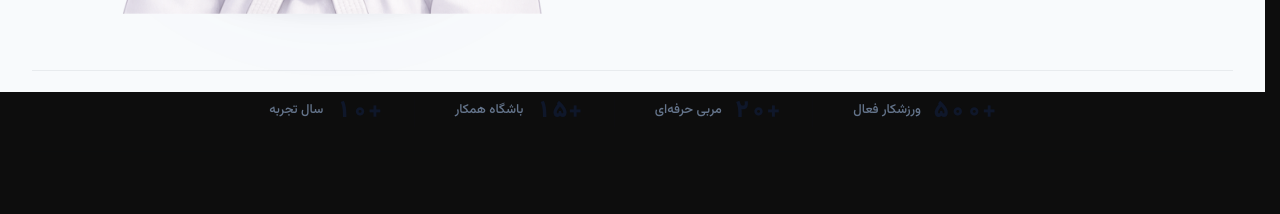
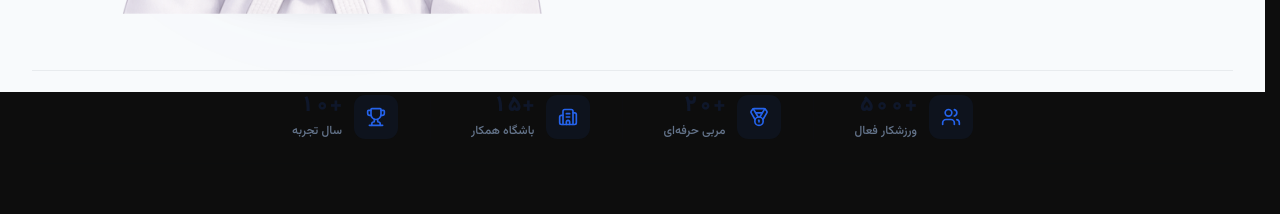
Before and after one commit to MostafaMemari/taekyar-web, a Next.js app: page / in a window 1280 px wide. Shown: the part 708-922 px from the top of the page. Built offline with nearby package versions, Linux system fonts and the light colour scheme; no server answers; the database is empty.

Commit message:
feat: update TrustBar component to include icons and improve layout

```diff
--- a/components/home/hero/phone-mockup.tsx
+++ b/components/home/hero/phone-mockup.tsx
@@ -7,13 +7,11 @@ import { AppScreen } from "./app-screen";
 export function PhoneMockup() {
   return (
     <div aria-hidden="true" className="relative mx-auto w-fit">
-      <div className="absolute -inset-10 -z-10 rounded-full bg-[radial-gradient(circle_at_50%_38%,rgba(224,40,46,0.14),rgba(224,40,46,0)_65%)] sm:-inset-16" />
-
       <span className="absolute -end-14 top-1/2 hidden -translate-y-1/2 select-none font-black text-3xl tracking-[0.4em] text-foreground/[0.05] [writing-mode:vertical-rl] xl:block">
         태권도
       </span>
 
-      <div className="relative w-[264px] rounded-[2.6rem] bg-[#16161a] p-[10px] shadow-2xl shadow-black/25 ring-1 ring-black/30 sm:w-[290px]">
+      <div className="relative w-[218px] rounded-[2.6rem] bg-[#16161a] p-[10px] shadow-2xl shadow-black/25 ring-1 ring-black/30 sm:w-[248px] lg:w-[264px]">
         <AppScreen belts={BELT_COLORS} />
       </div>
 
--- a/components/home/trust/trust-bar.tsx
+++ b/components/home/trust/trust-bar.tsx
@@ -6,21 +6,26 @@ export function TrustBar() {
   return (
     <Section containerClassName="py-2">
       <Reveal>
-        <dl className="flex flex-wrap items-center justify-center gap-x-4 gap-y-4 border-y border-border/50 py-6 sm:gap-x-2">
-          {TRUST_STATS.map(({ value, label }) => (
-            <div
+        <ul className="flex flex-wrap items-center justify-center gap-x-4 gap-y-5 border-y border-border/50 py-6 sm:gap-x-2">
+          {TRUST_STATS.map(({ value, label, Icon }) => (
+            <li
               key={label}
-              className="flex items-center gap-3 px-4 text-center sm:px-8 sm:[&:not(:first-child)]:border-s sm:[&:not(:first-child)]:border-border/50"
+              className="group flex items-center gap-3 px-4 sm:px-8 sm:[&:not(:first-child)]:border-s sm:[&:not(:first-child)]:border-border/50"
             >
-              <dt className="order-1 text-[13px] font-medium text-muted-foreground">
-                {label}
-              </dt>
-              <dd className="text-2xl font-black tabular-nums text-foreground">
-                {value}
-              </dd>
-            </div>
+              <span className="flex size-11 shrink-0 items-center justify-center rounded-xl bg-primary/[0.07] text-primary transition-transform duration-200 group-hover:-translate-y-0.5">
+                <Icon className="size-5" strokeWidth={2} />
+              </span>
+              <span className="min-w-0 text-start">
+                <span className="block text-[22px] font-black leading-none tabular-nums text-foreground">
+                  {value}
+                </span>
+                <span className="mt-1.5 block text-xs font-medium text-muted-foreground">
+                  {label}
+                </span>
+              </span>
+            </li>
           ))}
-        </dl>
+        </ul>
       </Reveal>
     </Section>
   );
--- a/data/home/trust.ts
+++ b/data/home/trust.ts
@@ -1,11 +1,14 @@
+import { Building2, Medal, Trophy, Users, type LucideIcon } from "lucide-react";
+
 export interface TrustStat {
   value: string;
   label: string;
+  Icon: LucideIcon;
 }
 
 export const TRUST_STATS: TrustStat[] = [
-  { value: "+۵۰۰", label: "ورزشکار فعال" },
-  { value: "+۲۰", label: "مربی حرفه‌ای" },
-  { value: "+۱۵", label: "باشگاه همکار" },
-  { value: "+۱۰", label: "سال تجربه" },
+  { value: "+۵۰۰", label: "ورزشکار فعال", Icon: Users },
+  { value: "+۲۰", label: "مربی حرفه‌ای", Icon: Medal },
+  { value: "+۱۵", label: "باشگاه همکار", Icon: Building2 },
+  { value: "+۱۰", label: "سال تجربه", Icon: Trophy },
 ];
```
